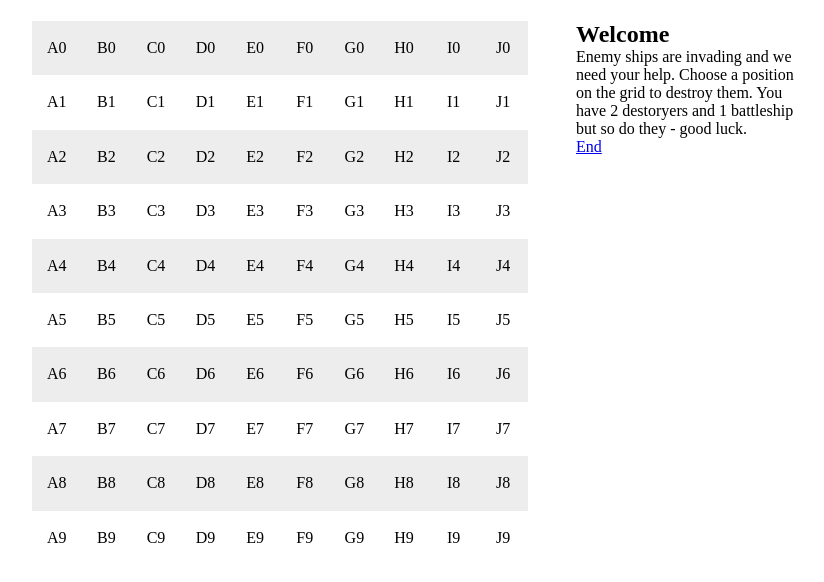
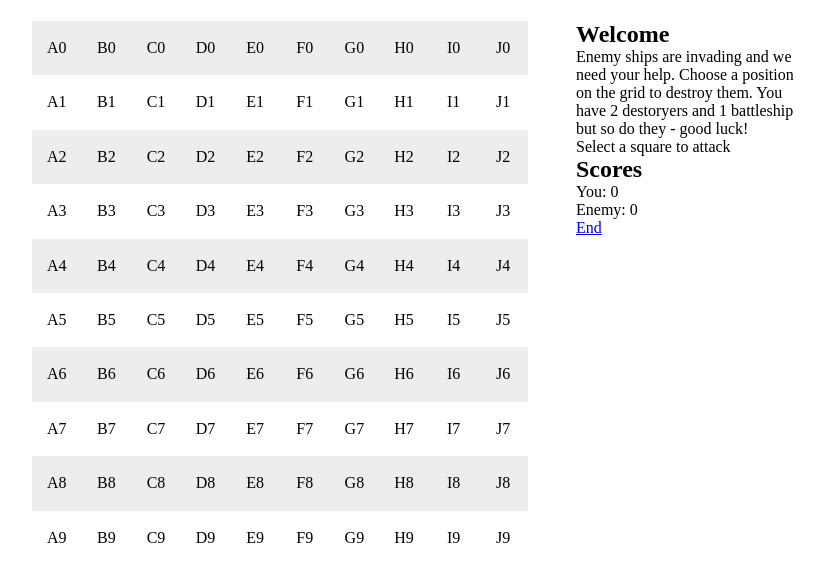
Before and after one commit to iampeterbanjo/battleship, a website: page index.html in a window 1280 px wide. Shown: the part 54-636 px from the top of the page, without its empty margins (224-1048 px from the left). Drawn offline with Linux system fonts and the light colour scheme.

Commit message:
Add more controls and game play text

```diff
--- a/index.html
+++ b/index.html
@@ -14,13 +14,16 @@
 			<div class="welcome-visible status">
 				<h2 class="subtitle">Welcome</h2>
 				<p>
-					Enemy ships are invading and we need your help. Choose a position on the grid to destroy them. You have 2 destoryers and 1 battleship but so do they - good luck.
+					Enemy ships are invading and we need your help. Choose a position on the grid to destroy them. You have 2 destoryers and 1 battleship but so do they - good luck!
 				</p>
+				<p class="next-instructions">Select a square to attack</p>
 			</div>
+			<!--/welcome-->
 
 			<div class="end-visible status">
 				<h2 class="subtitle">Game over</h2>
 				<p>Thank you for playing</p>
+				<p>Press start to begin a new game</p>
 				<ul class="legend list-unstyled">
 					<li>
 						<span class="friend square"></span> Yours
@@ -30,11 +33,22 @@
 					</li>
 				</ul>
 			</div>
+			<!--/end-->
+
+			<div class="status scores">
+				<h2 class="subtitle">Scores</h2>
+				<ul class="list-unstyled">
+					<li>You: <span class="score-friend">0</span></li>
+					<li>Enemy: <span class="score-foe">0</span></li>
+				</ul>
+			</div>
+			<!--/scores-->
 
 			<div class="controls">
 				<a href="#" class="button end welcome-visible">End</a>
 				<a href="#" class="button start end-visible">Start</a>
 			</div>
+			<!--/controls-->
 		</div>
 		<div class="main">
 			<table class="grid"></table>
```
